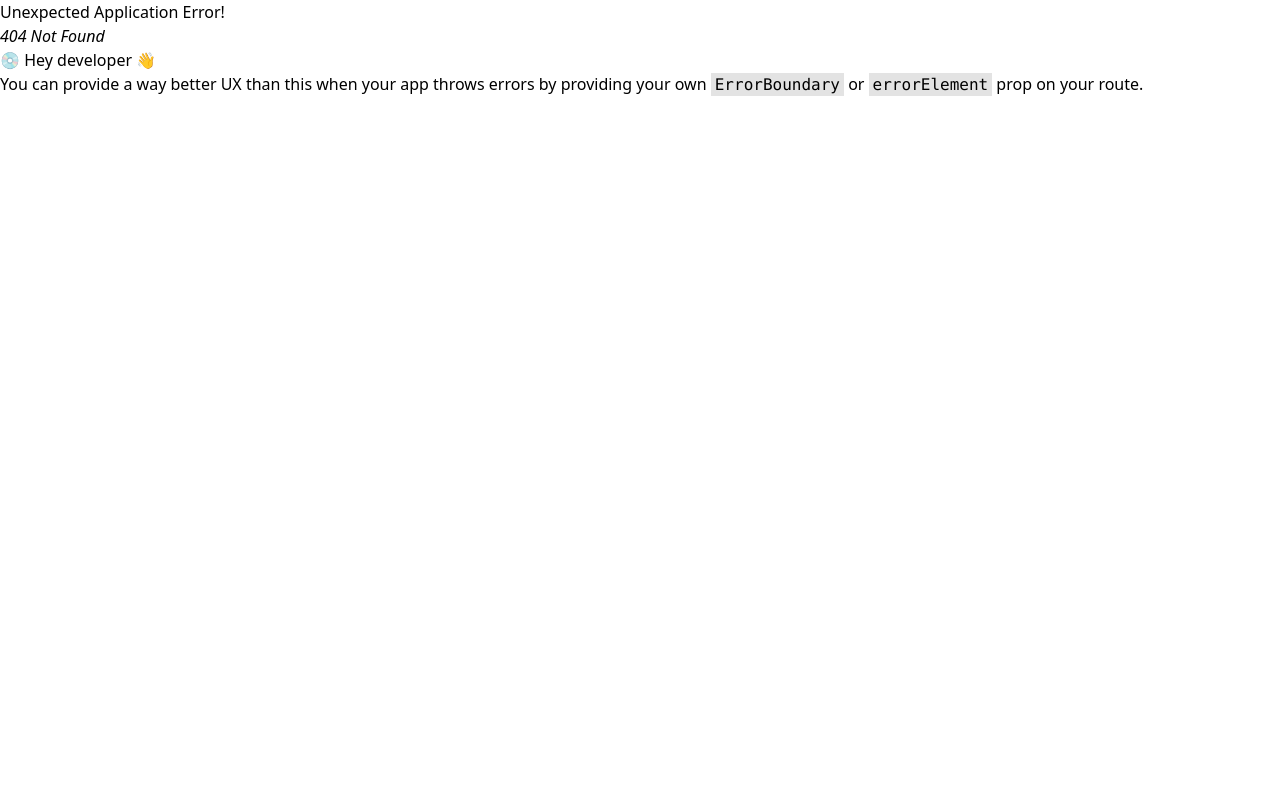
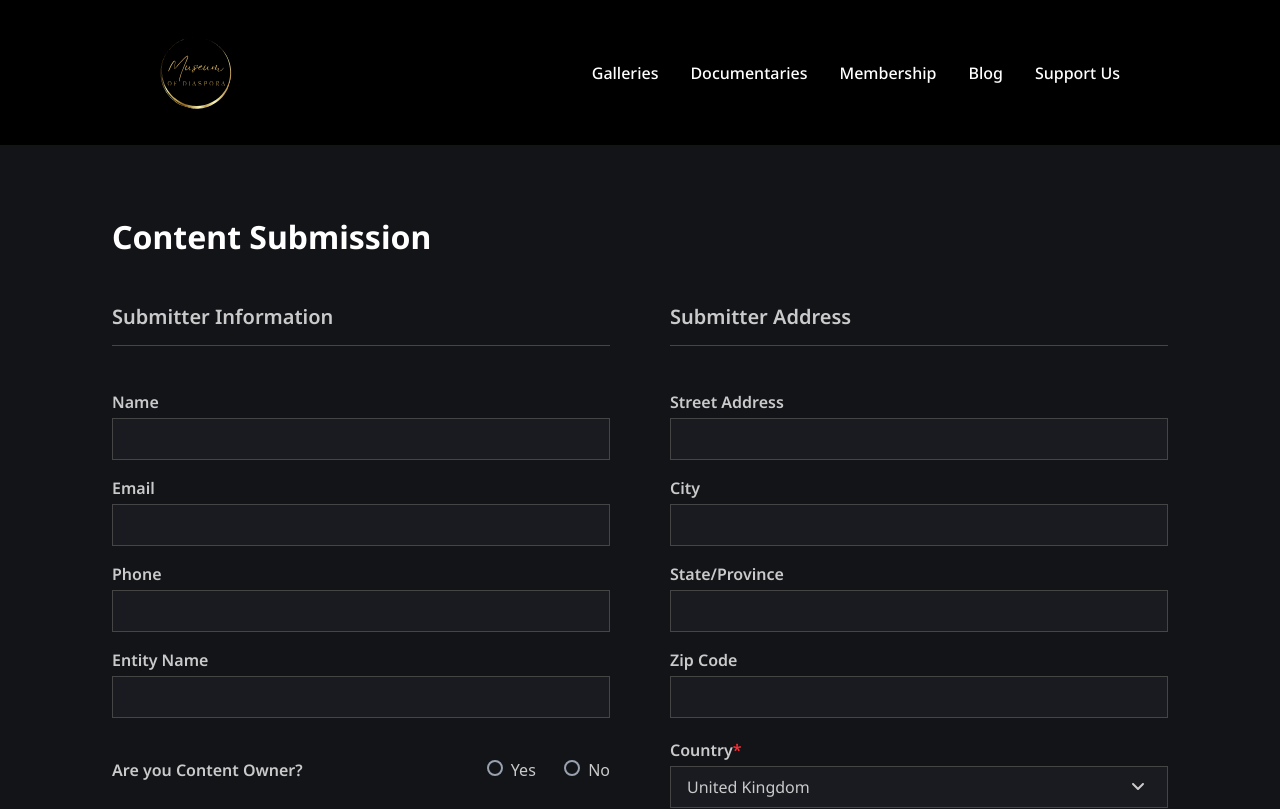
Before and after one commit to MadihaRehman-web/museum-of-diaspora, a React (Vite) app: page /content in a window 1280 px wide. Before the commit this address had no page. Shown: the top 809 px of the page. Built offline with nearby package versions, Linux system fonts and the light colour scheme.

Commit message:
Create ContentSubmission and FAQs page: WIP

```diff
--- a/src/components/Input.tsx
+++ b/src/components/Input.tsx
@@ -2,9 +2,10 @@ type InputType = {
   label: string;
   id: string;
   type: string;
+  required?: boolean;
 };
 
-const Input: React.FC<InputType> = ({ label, id, type }) => {
+const Input: React.FC<InputType> = ({ label, id, type, required = true }) => {
   return (
     <div className="flex flex-col my-3">
       <label
@@ -12,7 +13,7 @@ const Input: React.FC<InputType> = ({ label, id, type }) => {
         className="text-[#CACACA] font-semibold text-base leading-6 font-noto my-1"
       >
         {label}
-        <span className="text-red-500">*</span>
+        {required && <span className="text-red-500">*</span>}
       </label>
       <input
         type={type}
--- a/src/components/SelectOption.tsx
+++ b/src/components/SelectOption.tsx
@@ -2,7 +2,6 @@ type dropDownType = {
   id: string;
   name: string;
   label: string;
-  hiddenText?: string;
   optionList: string[];
 };
 import { faAngleDown } from "@fortawesome/free-solid-svg-icons";
@@ -12,7 +11,6 @@ const SelectOption: React.FC<dropDownType> = ({
   id,
   name,
   label,
-  hiddenText,
   optionList,
 }) => {
   return (
@@ -30,13 +28,6 @@ const SelectOption: React.FC<dropDownType> = ({
           id={id}
           className="bg-[#191B20] text-[#CACACA] border border-[#454545] outline-0 py-2 pl-4 pr-8 appearance-none font-noto w-full cursor-pointer"
         >
-          {hiddenText ? (
-            <option value="" hidden>
-              {hiddenText}
-            </option>
-          ) : (
-            ""
-          )}
           {optionList.map((value: string) => {
             return <option value={value}>{value}</option>;
           })}
--- a/src/index.css
+++ b/src/index.css
@@ -4,3 +4,14 @@
   --font-noto: "Noto Sans", sans-serif;
   --header-height: 145px;
 }
+
+/* Hide number input arrows */
+input[type="number"]::-webkit-inner-spin-button,
+input[type="number"]::-webkit-outer-spin-button {
+  -webkit-appearance: none;
+  margin: 0;
+}
+
+input[type="number"] {
+  -moz-appearance: textfield; /* Firefox */
+}
--- /dev/null
+++ b/src/pages/ContentSubmission.tsx
@@ -0,0 +1,90 @@
+import { AuthBtn, Input, SelectOption } from "../components";
+
+const ContentSubmission = () => {
+  return (
+    <div className="bg-[#121418] py-18 px-28">
+      <h1 className="font-bold text-[2rem] leading-10 font-noto text-white mb-10">
+        Content Submission
+      </h1>
+      <div className="grid gap-15 grid-cols-2">
+        <div>
+          <h2 className="font-semibold text-xl leading-10 font-noto border-b pb-2 border-[#454545] text-[#CACACA] ">
+            Submitter Information
+          </h2>
+          <div className="mt-10">
+            <Input label="Name" type="text" id="name" required={false} />
+            <Input label="Email" type="email" id="email" required={false} />
+            <Input label="Phone" type="tel" id="phone" required={false} />
+            <Input
+              label="Entity Name"
+              type="text"
+              id="entity"
+              required={false}
+            />
+            <div className="text-[#CACACA] flex justify-between my-10">
+              <p className="font-semibold text-base leading-6 font-noto ">
+                Are you Content Owner?
+              </p>
+              <div className="flex gap-7">
+                <label>
+                  <input
+                    type="radio"
+                    name="contentOwner"
+                    value="Yes"
+                    className="appearance-none w-4 h-4 border-2 border-gray-400 rounded-full checked:bg-gray-400"
+                  />{" "}
+                  &nbsp;Yes
+                </label>
+                <label>
+                  <input
+                    type="radio"
+                    name="contentOwner"
+                    value="No"
+                    className="appearance-none w-4 h-4 border-2 border-gray-400 rounded-full checked:bg-gray-400"
+                  />{" "}
+                  &nbsp;No
+                </label>
+              </div>
+            </div>
+          </div>
+        </div>
+        <div>
+          <h2 className="font-semibold text-xl leading-10 font-noto border-b pb-2 border-[#454545] text-[#CACACA] ">
+            Submitter Address
+          </h2>
+          <div className="mt-10">
+            <Input
+              label="Street Address"
+              type="text"
+              id="name"
+              required={false}
+            />
+            <Input label="City" type="email" id="email" required={false} />
+            <Input
+              label="State/Province"
+              type="tel"
+              id="phone"
+              required={false}
+            />
+            <Input
+              label="Zip Code"
+              type="number"
+              id="entity"
+              required={false}
+            />
+            <SelectOption
+              id="country"
+              label="Country"
+              name="country"
+              optionList={["United Kingdom", "USA", "Canada", "Lahore"]}
+            />
+            <div className="mt-15">
+              <AuthBtn label="Next" />
+            </div>
+          </div>
+        </div>
+      </div>
+    </div>
+  );
+};
+export default ContentSubmission;
--- /dev/null
+++ b/src/pages/FAQs.tsx
@@ -0,0 +1,25 @@
+const FAQs = () => {
+  return (
+    <div className="bg-[#121418] py-25 px-28 flex gap-13 flex-col items-center">
+      <h1 className="font-bold text-4xl leading-10 font-noto text-white">
+        Frequently asked questions
+      </h1>
+      <div className="w-1/2 flex border border-[#CACACA]">
+        <input
+          type="search"
+          placeholder="Search FAQs"
+          className="flex-1 outline-0 bg-[#191B20] py-3 px-5 text-white placeholder:font-normal placeholder:text-sm font-noto"
+        />
+        <button className="bg-white px-7 my-1 mr-1 font-noto font-semibold text-sm leading-6">
+          Search
+        </button>
+      </div>
+      <div>
+        <p className="font-medium text-xl leading-10 font-noto text-[#CACACA] border-b border-[#454545] text-center w-screen pb-4">
+          Choose a question to quickly find the help you need
+        </p>
+      </div>
+    </div>
+  );
+};
+export default FAQs;
```
Also changed, not shown: src/pages/index.ts (+5 -2 lines), src/router.tsx (+10 -0 lines).
